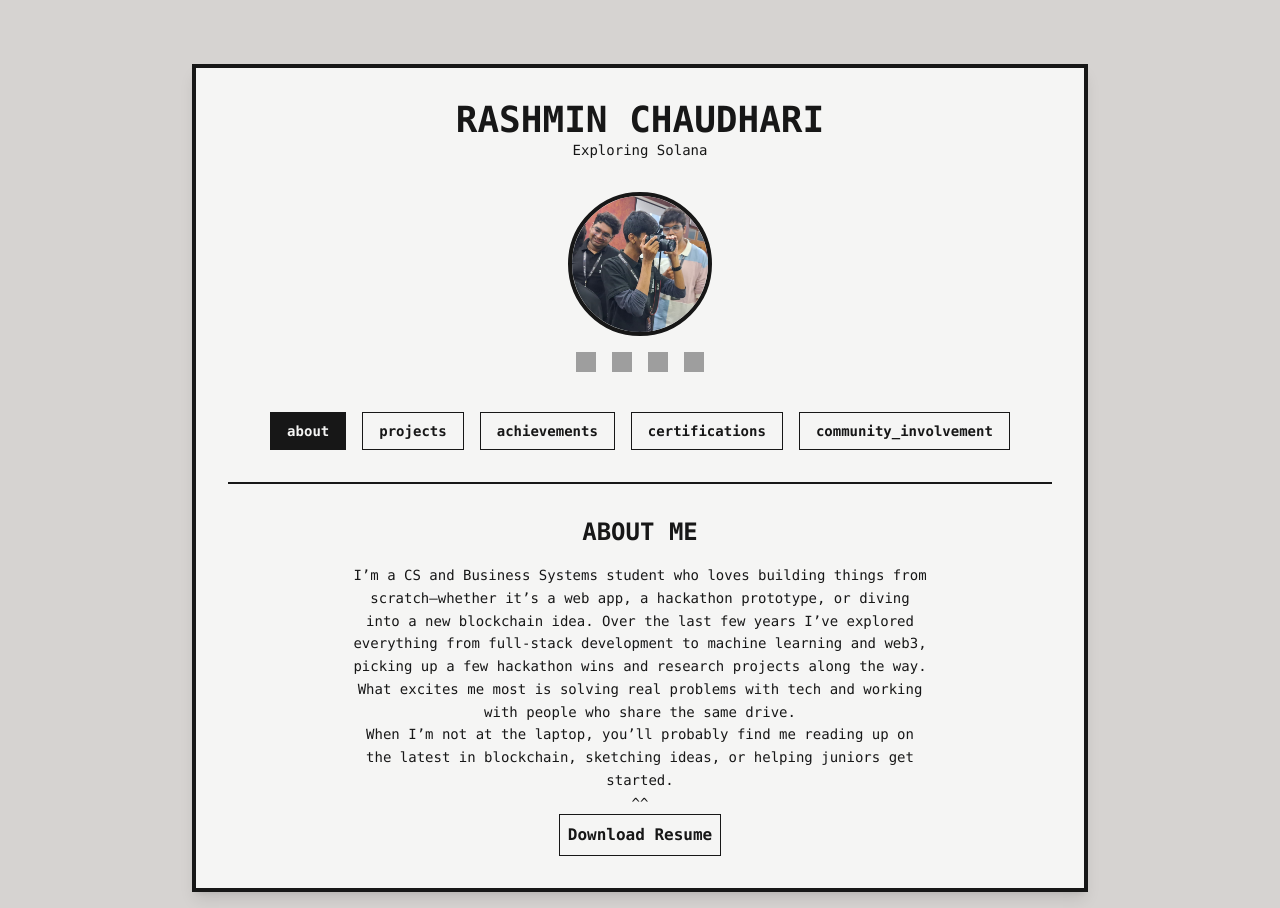
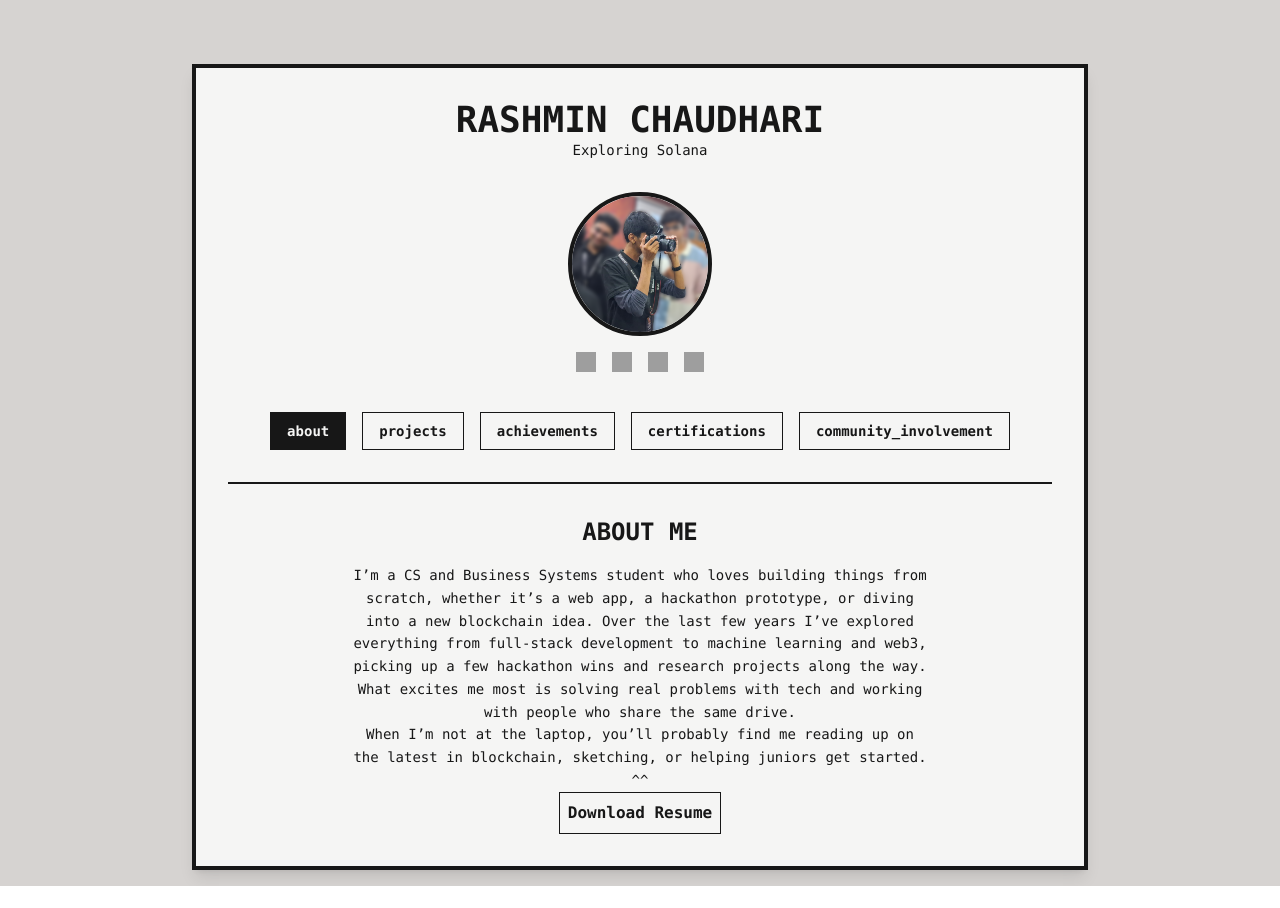
Before and after one commit to rashcasm/rashcasm.github.io, a React (Vite) app: page / in a window 1280 px wide. After the commit the page ends 886 px from the top, so only its background shows below. Built offline with nearby package versions, Linux system fonts and the light colour scheme; grey boxes are pictures that could not be loaded.

Commit message:
pic change

```diff
--- a/src/App.jsx
+++ b/src/App.jsx
@@ -11,7 +11,7 @@ function App() {
   const yourTagline = "Exploring Solana";
 
   // Placeholder for your profile image and resume
-  const profilePic = "/imgimg.jpeg";
+  const profilePic = "/img.png";
   const resumePath = ""; // Add the URL to your resume PDF here.
 
   const handleDownloadResume = () => {
@@ -43,13 +43,13 @@ function App() {
       content: (
         <div className="flex flex-col items-center">
           <p className="max-w-xl mx-auto text-sm leading-relaxed">
-      I’m a CS and Business Systems student who loves building things from scratch—whether it’s a web app,
+      I’m a CS and Business Systems student who loves building things from scratch, whether it’s a web app,
       a hackathon prototype, or diving into a new blockchain idea. Over the last few years
       I’ve explored everything from full-stack development to machine learning and web3,
       picking up a few hackathon wins and research projects along the way.
       What excites me most is solving real problems with tech and working with people
       who share the same drive. <br />When I’m not at the laptop, you’ll probably find me
-      reading up on the latest in blockchain, sketching ideas, or helping juniors get
+      reading up on the latest in blockchain, sketching, or helping juniors get
       started.<br />^^
     </p>
           <button
```
Also changed, not shown: public/img.png (added).
